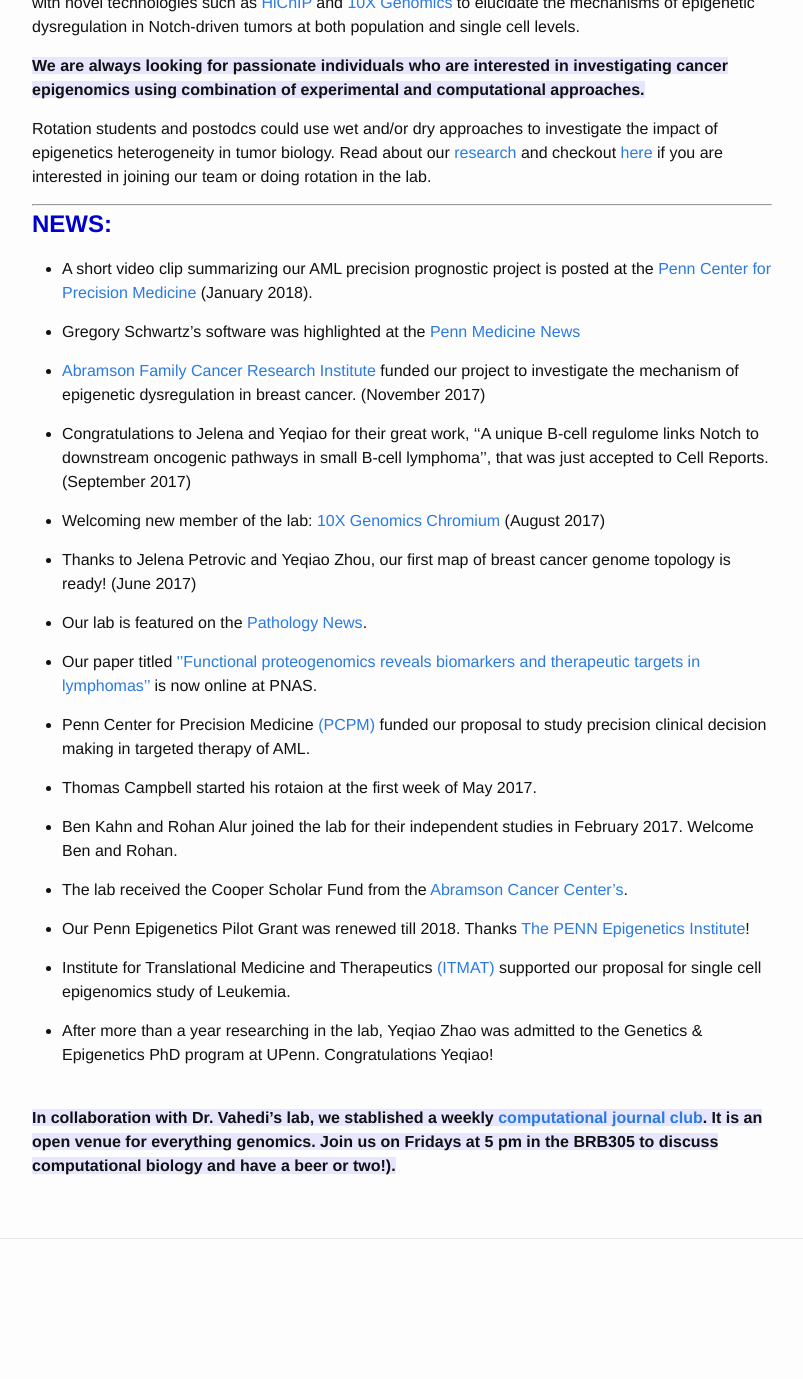
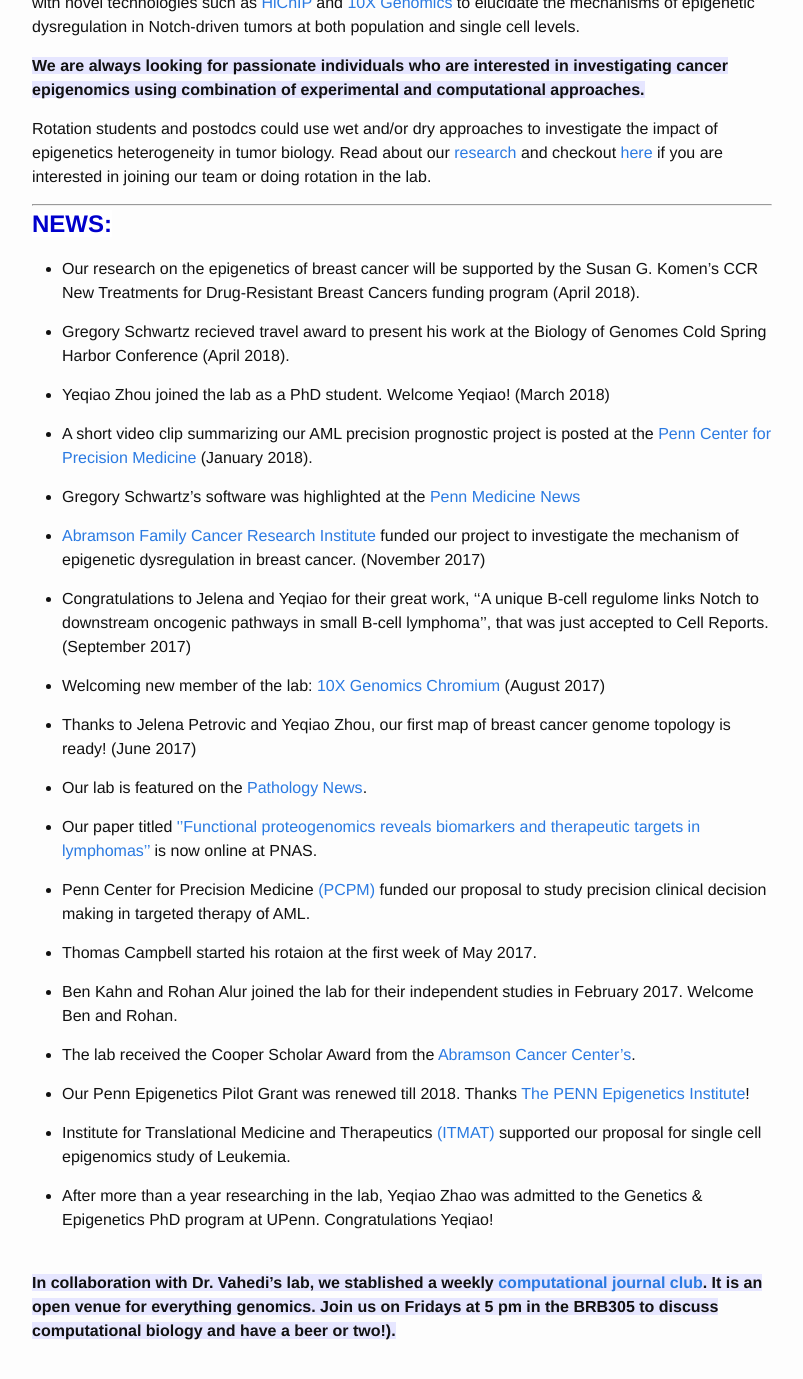
Before and after one commit to faryabib/faryabib.github.io, a Jekyll site: the page built from index.md, in a window 1280 px wide and 1400 px high, scrolled down 526 px. Shown: the top 1379 px of the window, without its empty margins (238-1041 px from the left). Built offline with Jekyll 4.4.1, drawn with Linux system fonts in a browser that asks for light colours; before the commit the page ends 1870 px from its top, so only the background shows below that.

Commit message:
Update index.md

```diff
--- a/index.md
+++ b/index.md
@@ -16,6 +16,11 @@ Rotation students and postodcs could use wet and/or dry approaches to investigat
 
 ----
 <strong><span style="font-size: 1.5em; font-weight: bold; color: #0000cc; background-color: #ffffff">NEWS:</span><strong>
++ Our research on the epigenetics of breast cancer will be supported by the Susan G. Komen's CCR New Treatments for Drug-Resistant Breast Cancers funding program (April 2018).
+
++ Gregory Schwartz recieved travel award to present his work at the Biology of Genomes Cold Spring Harbor Conference (April 2018).
+
++ Yeqiao Zhou joined the lab as a PhD student. Welcome Yeqiao! (March 2018)
 
 + A short video clip summarizing our AML precision prognostic project is posted at the [Penn Center for Precision Medicine](https://www.youtube.com/watch?v=vqLXfHXP98A&index=20&list=PLRGEsZTjjo8mLReT4vqHU6cc_d4hn46GV) (January 2018).
 
@@ -39,7 +44,7 @@ Rotation students and postodcs could use wet and/or dry approaches to investigat
 
 + Ben Kahn and Rohan Alur joined the lab for their independent studies in February 2017. Welcome Ben and Rohan.
 
-+ The lab received the Cooper Scholar Fund from the [Abramson Cancer Center's](https://www.pennmedicine.org/cancer).
++ The lab received the Cooper Scholar Award from the [Abramson Cancer Center's](https://www.pennmedicine.org/cancer).
 
 + Our Penn Epigenetics Pilot Grant was renewed till 2018. Thanks [The PENN Epigenetics Institute](https://hosting.med.upenn.edu/epigenetics/)!
 
```
